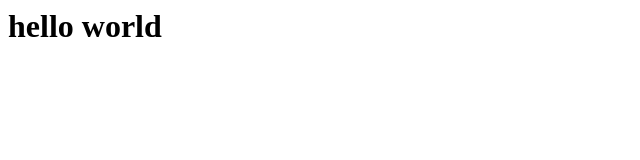
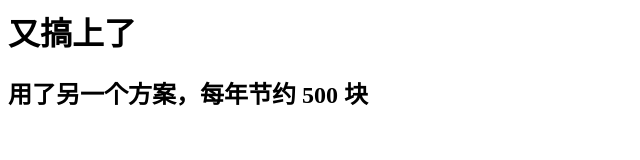
Before and after one commit to DrPel/99, a plain HTML site: page index.html in a window 1280 px wide. Shown: the whole page, without its empty margins (0-640 px from the left). Drawn offline with Linux system fonts and the light colour scheme.

Commit message:
Update index.html

```diff
--- a/index.html
+++ b/index.html
@@ -1 +1,2 @@
-<h1>hello world</h1>
+<h1>又搞上了</h1>
+<h2>用了另一个方案，每年节约 500 块 </h2>
```
